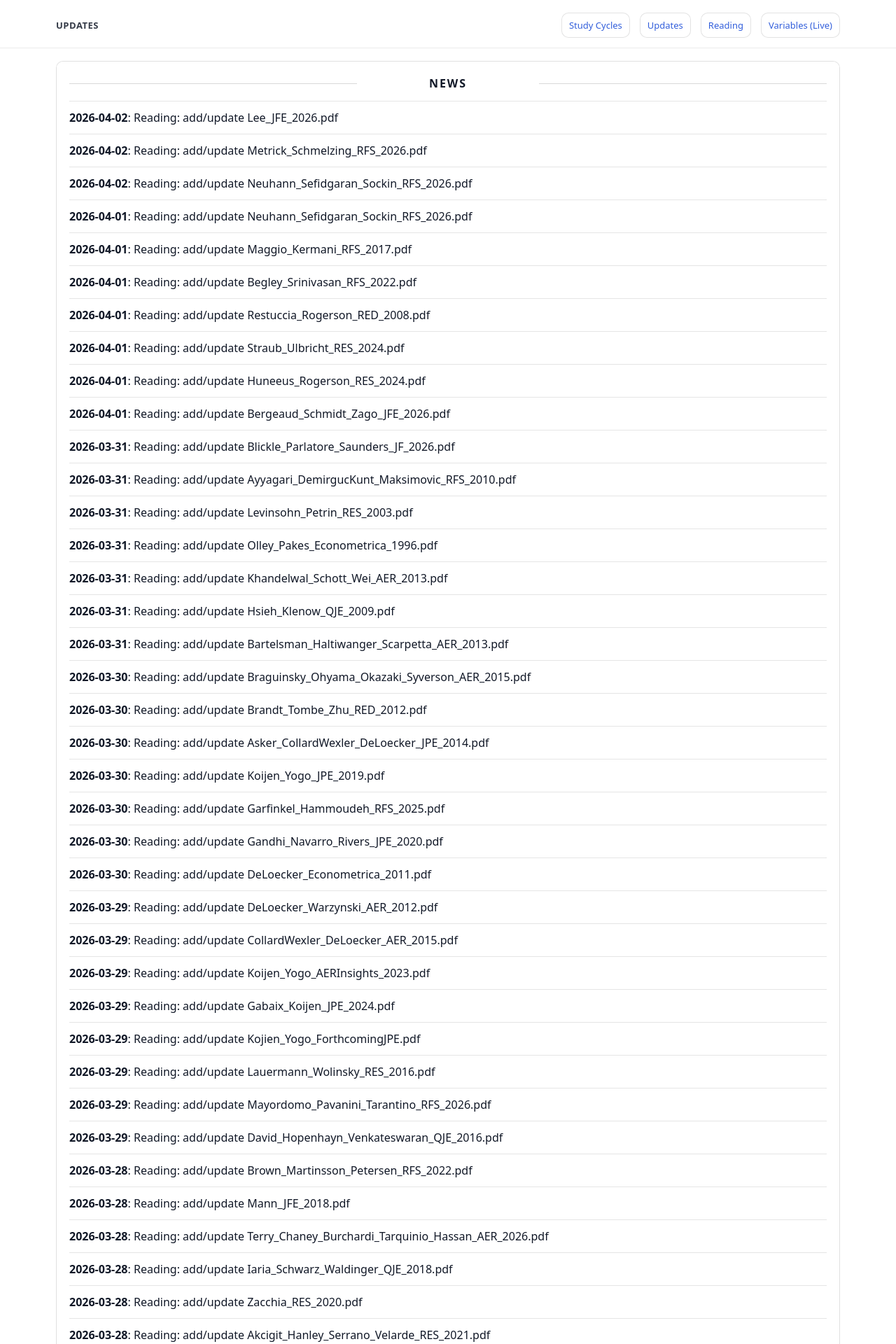
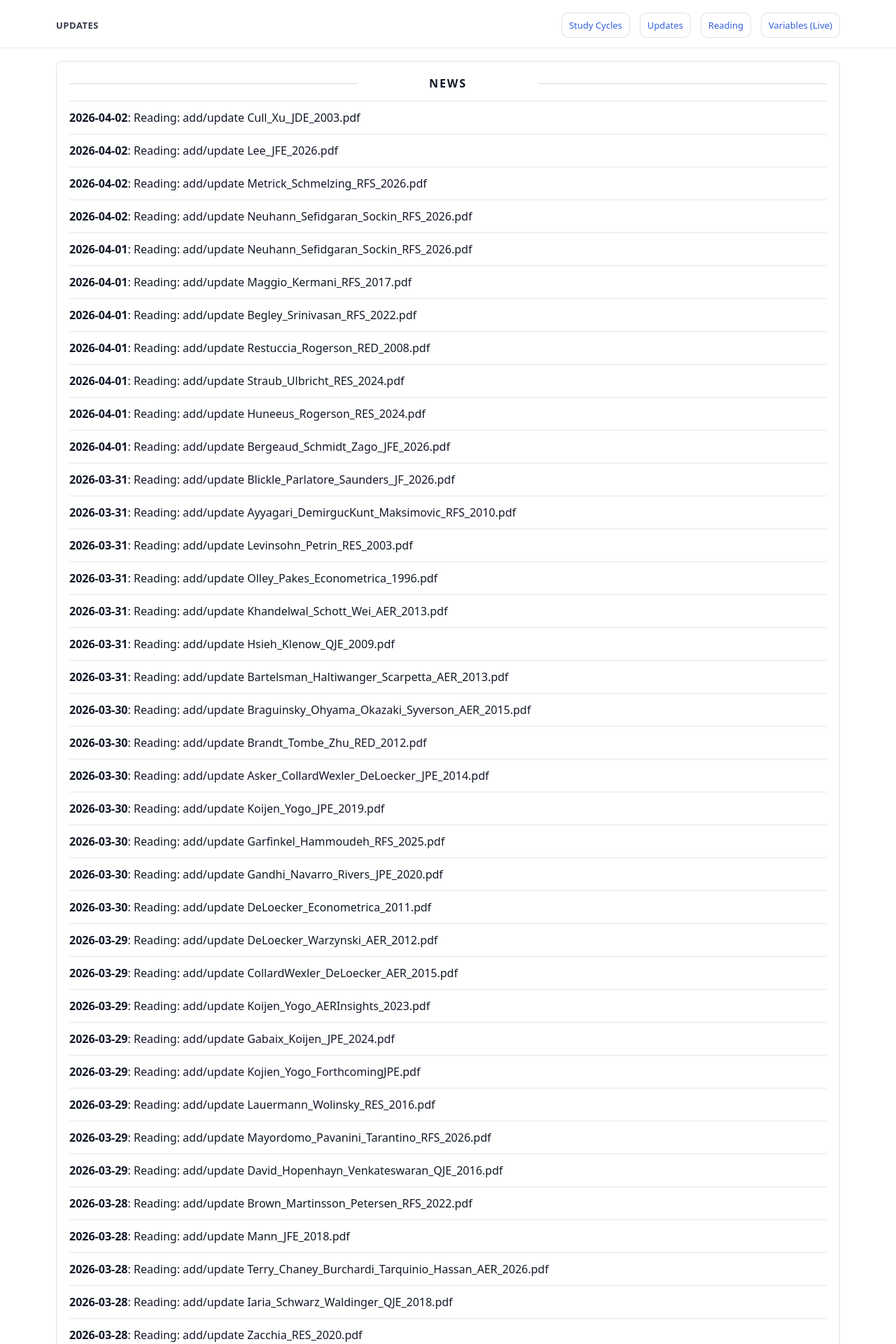
Before and after one commit to yaxinzn/study-archive, a Jekyll site: the page built from updates/index.md, in a window 1280 px wide. Shown: the top 1920 px of the page at 70% size. Built offline with Jekyll 4.4.1, drawn with Linux system fonts in a browser that asks for light colours; some of the changed text lies outside the part shown.

Commit message:
chore: update NEWS feed

```diff
--- a/_data/news.yml
+++ b/_data/news.yml
@@ -1,4 +1,7 @@
 # Auto-generated update history (sorted newest -> oldest). Do not edit manually.
+- ts: "1775127102"
+  date: "2026-04-02"
+  title: "Reading: add/update Cull_Xu_JDE_2003.pdf"
 - ts: "1775073733"
   date: "2026-04-02"
   title: "Reading: add/update Lee_JFE_2026.pdf"
```
